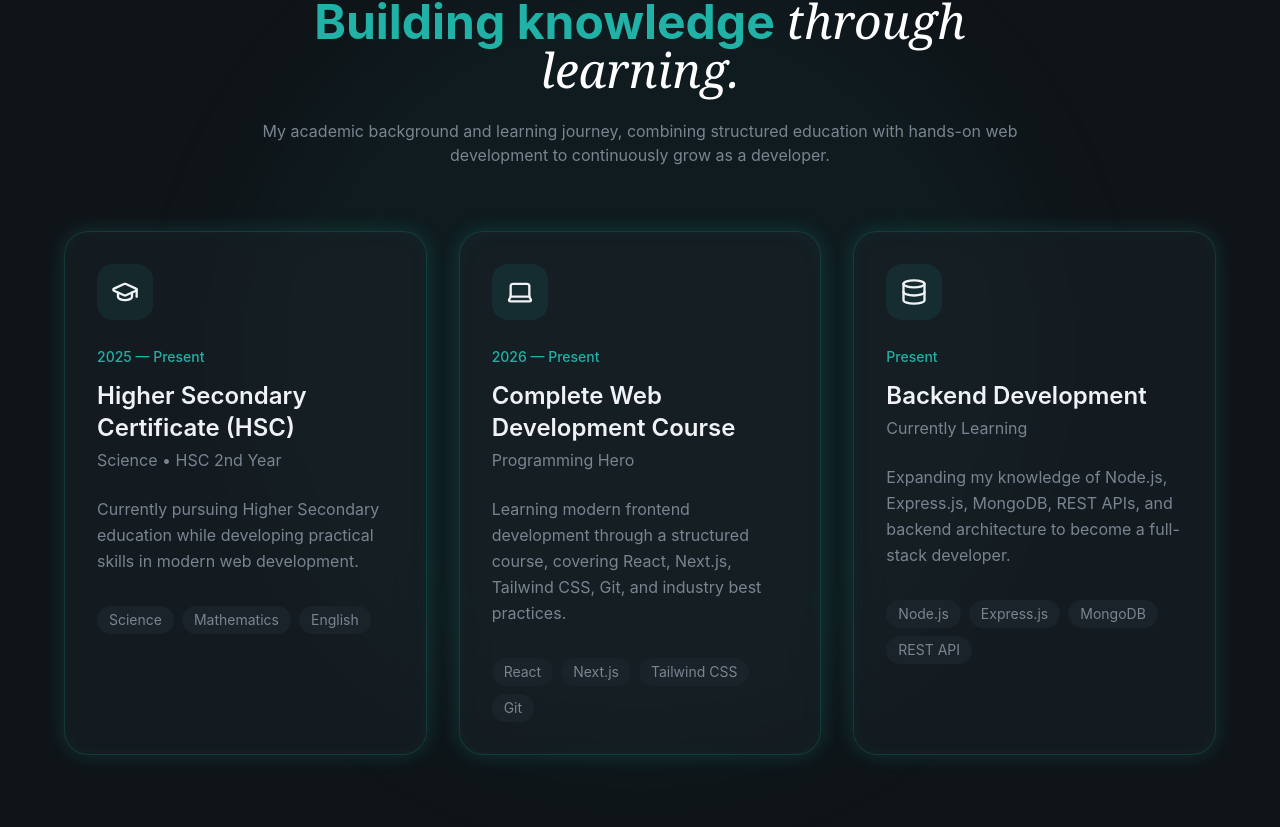
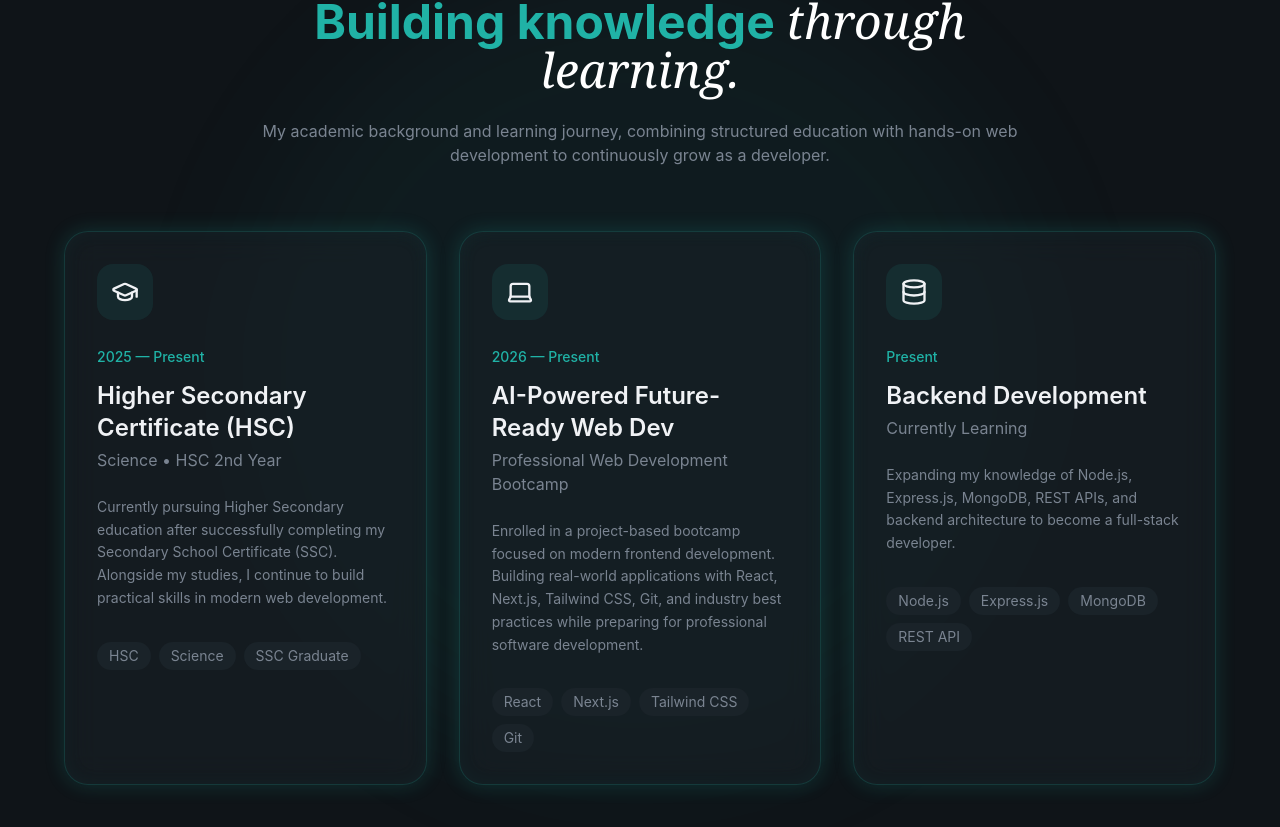
Before and after one commit to dev-bayzid/Portfolio, a Next.js app: page / in a window 1280 px wide. Shown: the part 5319-6146 px from the top of the page. Built offline with nearby package versions, Linux system fonts and the light colour scheme.

Commit message:
add SSC graduation and change the bootcamp name

```diff
--- a/src/sections/Education.jsx
+++ b/src/sections/Education.jsx
@@ -7,16 +7,16 @@ const education = [
     title: "Higher Secondary Certificate (HSC)",
     subtitle: "Science • HSC 2nd Year",
     description:
-      "Currently pursuing Higher Secondary education while developing practical skills in modern web development.",
-    tags: ["Science", "Mathematics", "English"],
+      "Currently pursuing Higher Secondary education after successfully completing my Secondary School Certificate (SSC). Alongside my studies, I continue to build practical skills in modern web development.",
+    tags: ["HSC", "Science", "SSC Graduate"],
   },
   {
     icon: Laptop,
     period: "2026 — Present",
-    title: "Complete Web Development Course",
-    subtitle: "Programming Hero", // Change if needed
+    title: "AI-Powered Future-Ready Web Dev",
+    subtitle: "Professional Web Development Bootcamp", // Change if needed
     description:
-      "Learning modern frontend development through a structured course, covering React, Next.js, Tailwind CSS, Git, and industry best practices.",
+      "Enrolled in a project-based bootcamp focused on modern frontend development. Building real-world applications with React, Next.js, Tailwind CSS, Git, and industry best practices while preparing for professional software development.",
     tags: ["React", "Next.js", "Tailwind CSS", "Git"],
   },
   {
@@ -97,7 +97,7 @@ const Testimonial = () => {
 
                 <p className="text-muted-foreground mt-1">{item.subtitle}</p>
 
-                <p className="text-muted-foreground mt-6 leading-relaxed">
+                <p className="text-muted-foreground mt-6 leading-relaxed text-sm">
                   {item.description}
                 </p>
 
```
